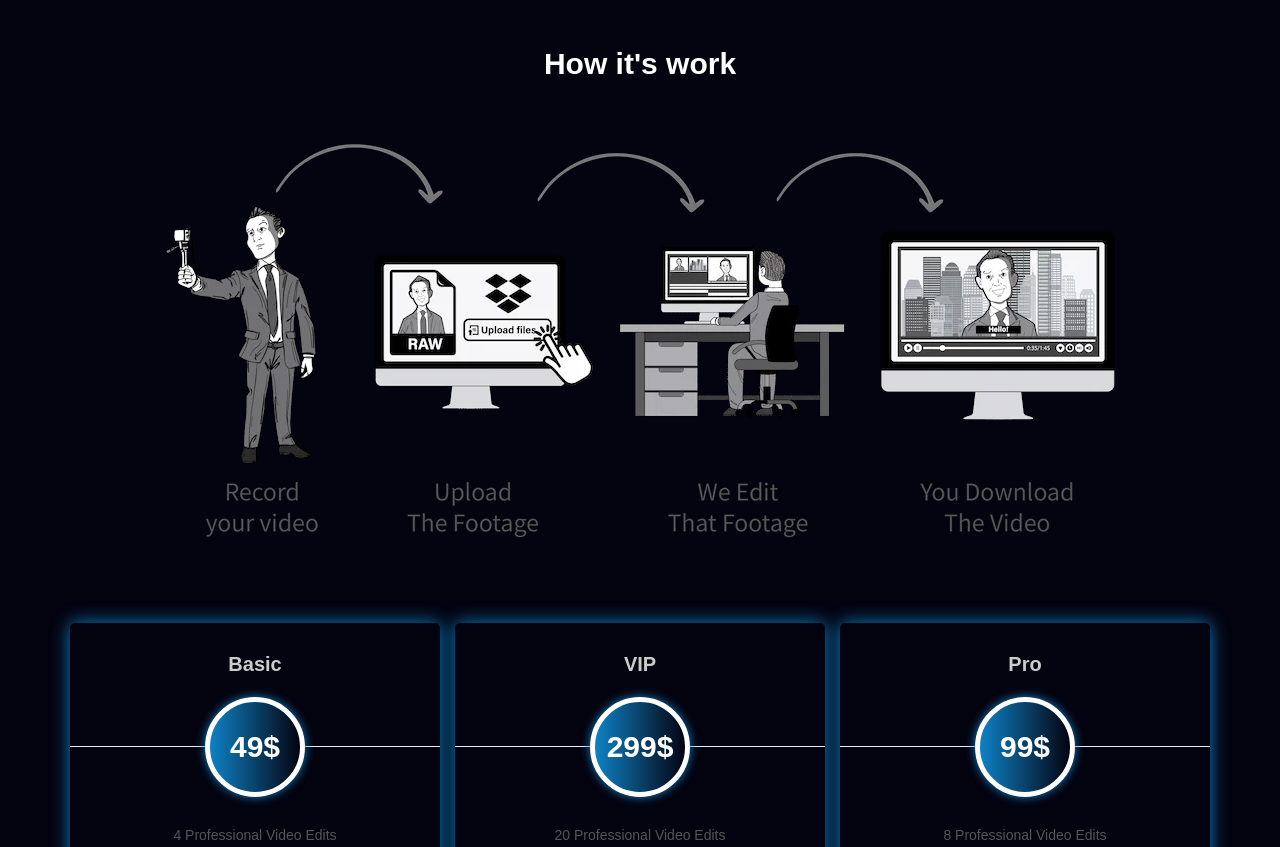
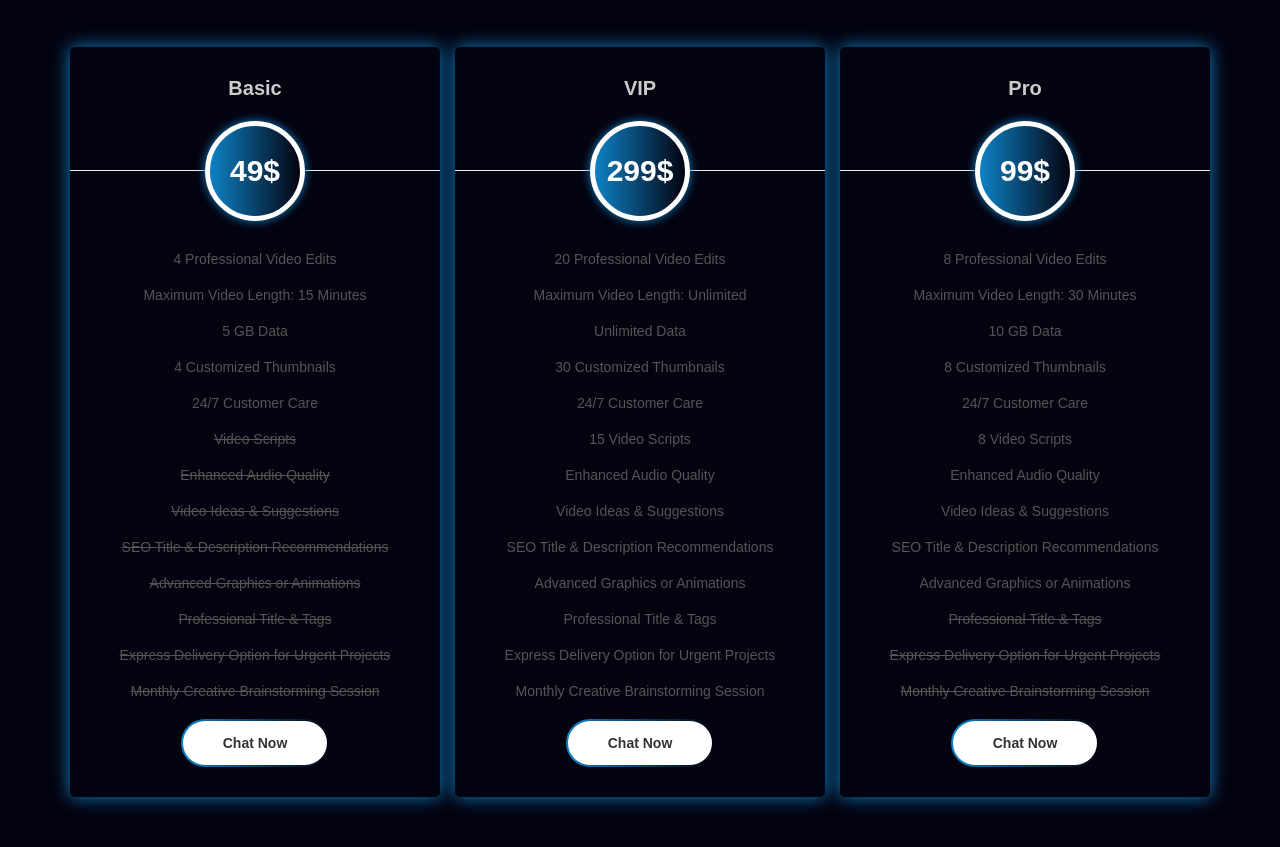
Before and after one commit to ahmedtarek111221/ConnectXplore, a plain HTML site: page index.html in a window 1280 px wide. Shown: the part 3413-4260 px from the top of the page. Drawn offline with Linux system fonts and the light colour scheme.

Commit message:
Update index.html

```diff
--- a/index.html
+++ b/index.html
@@ -201,11 +201,6 @@
         </div>
                 </main>
 
-      <div style="margin-left: 0px;margin-top: 50px;width: 100%;text-align: center;margin-bottom: 80px;">
-        <h1 style="color: white;margin-left: 0px;font-size: 30px;margin-bottom: 10px;">How it's work</h1>
-        <img style="margin-top: 53px;align-content: center;" src="augie-2-copy.webp">
-     </div>
-
  <div id="pricing" class="wrapper">
         <div class="pricing-table gprice-single">
             <div class="head">
```
